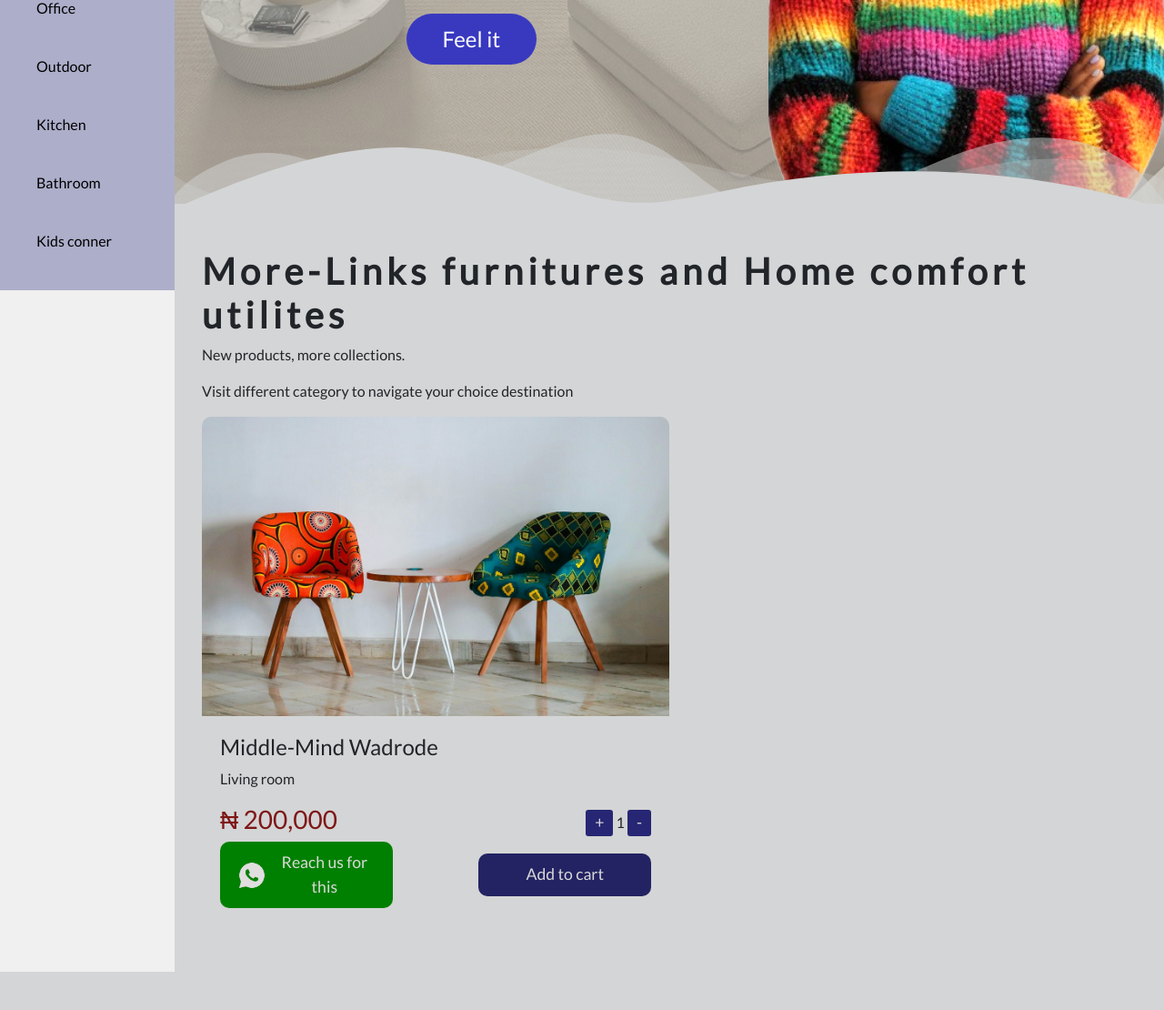
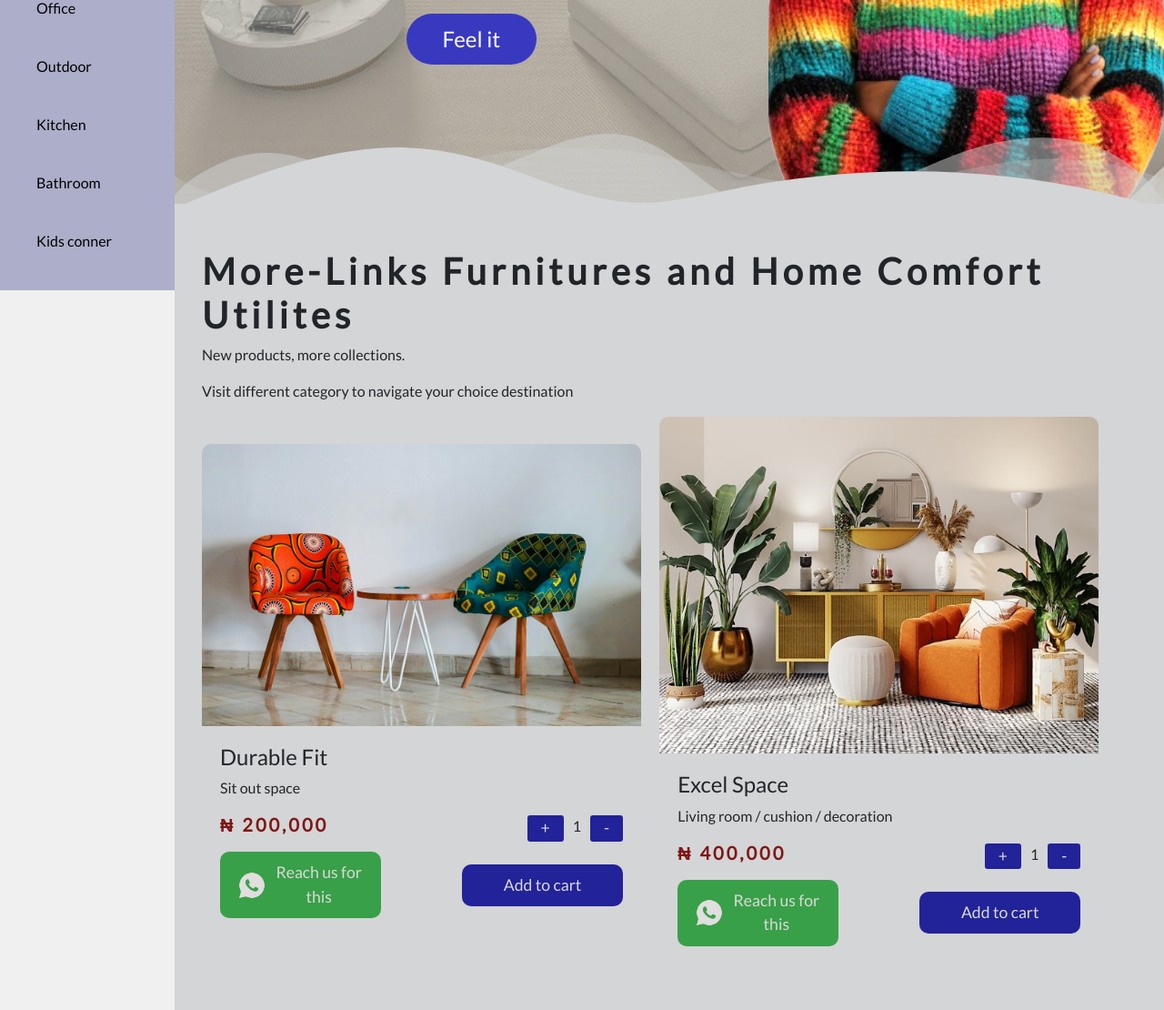
Before and after one commit to Ikendu/morelinksSales, a PHP site: page / in a window 1280 px wide. Shown: the part 581-1691 px from the top of the page at 91% size. Before the commit the page ends 1649 px from the top, so only its background shows below. Run offline with PHP 8.4, Linux system fonts and the light colour scheme; some web fonts are replaced.

Commit message:
goods display

```diff
--- a/content.css
+++ b/content.css
@@ -4,6 +4,12 @@
   padding: 50px 30px;
 }
 .contentHead {
+}
+.goods {
+  display: flex;
+  gap: 20px;
+  align-items: center;
+  flex-wrap: wrap;
 }
 .contentHead h3 {
   font-weight: 900;
@@ -12,10 +18,12 @@
 }
 .goodsdisplay {
   position: relative;
-  width: 50%;
+  width: 47%;
 }
 .goodsdisplay img {
   width: 100%;
+  max-height: 370px;
+  object-fit: cover;
   border-radius: 10px 10px 0 0;
 }
 .discription {
@@ -28,16 +36,28 @@
   align-items: center;
   justify-content: space-between;
 }
-.price h3 {
+.price h5 {
   color: rgb(126, 23, 23);
+  font-weight: bold;
+  letter-spacing: 3px;
 }
 .price button {
-  background-color: rgb(38, 38, 116);
+  background-color: #222299;
   color: #dad7d7;
-  padding: 1px 10px;
+  padding: 1px 15px;
   border-radius: 3px;
   font-size: 1.1em;
   border: none;
+}
+.addMore {
+  display: flex;
+  gap: 10px;
+}
+.btnSales {
+  display: flex;
+  justify-content: space-between;
+  align-items: center;
+  margin-top: 10px;
 }
 .cartBtn,
 .reachUsBtn {
@@ -50,20 +70,19 @@
   color: #dad9d8;
   border: none;
 }
+.cartBtn:hover,
+.reachUsBtn:hover {
+  background-color: #22702e;
+}
 .reachUsBtn {
   display: flex;
   justify-content: space-between;
-  background-color: green;
+  background-color: #38a048;
 }
 .reachUsBtn img {
   max-width: 30px;
 }
-.btnSales {
-  display: flex;
-  justify-content: space-between;
-  align-items: center;
-}
 .cartBtn {
-  background-color: #232363;
+  background-color: #222299;
   text-align: center;
 }
--- a/main/maincontent.php
+++ b/main/maincontent.php
@@ -11,19 +11,43 @@
 <body>
     <div class="maincontent">
         <div class="contentHead">
-            <h3>More-Links furnitures and Home comfort utilites</h3>
+            <h3>More-Links Furnitures and Home Comfort Utilites</h3>
             <p>New products, more collections.</p>
             <p>Visit different category to navigate your choice destination</p>
         </div>
-        <section>
+        <section class="goods">
             <div class="goodsdisplay">
                 <img src="utilities/images/2.jpg" alt="">
                 <div class="discription">
-                    <h4>Middle-Mind Wadrode</h4>
-                    <p>Living room</p>
+                    <h4>Durable Fit</h4>
+                    <p>Sit out space</p>
                     <div class="price">
-                        <h3>₦ 200,000</h3>
-                        <div>
+                        <h5>₦ 200,000</h5>
+                        <div class="addMore">
+                            <button>+</button>
+                            <span>1</span>
+                            <button>-</button>
+                        </div>
+                    </div>
+                    <div class="btnSales">
+                        <button class="reachUsBtn">
+                            <img src="utilities/icons/whatsapp.png" alt="More-Link Whatsapp">
+                            <span>Reach us for this</span>
+                        </button>
+                        <button class="cartBtn">
+                            Add to cart
+                        </button>
+                    </div>
+                </div>
+            </div>
+            <div class="goodsdisplay">
+                <img src="utilities/images/15.jpg" alt="">
+                <div class="discription">
+                    <h4>Excel Space</h4>
+                    <p>Living room / cushion / decoration</p>
+                    <div class="price">
+                        <h5>₦ 400,000</h5>
+                        <div class="addMore">
                             <button>+</button>
                             <span>1</span>
                             <button>-</button>
```
Also changed, not shown: utilities/images/.picasa.ini (added), utilities/images/.picasaoriginals/.picasa.ini (added), utilities/images/.picasaoriginals/spacejoy-IH7wPsjwomc-unsplash.jpg (renamed from utilities/images/spacejoy-IH7wPsjwomc-unsplash.jpg), utilities/images/15.jpg (added).
